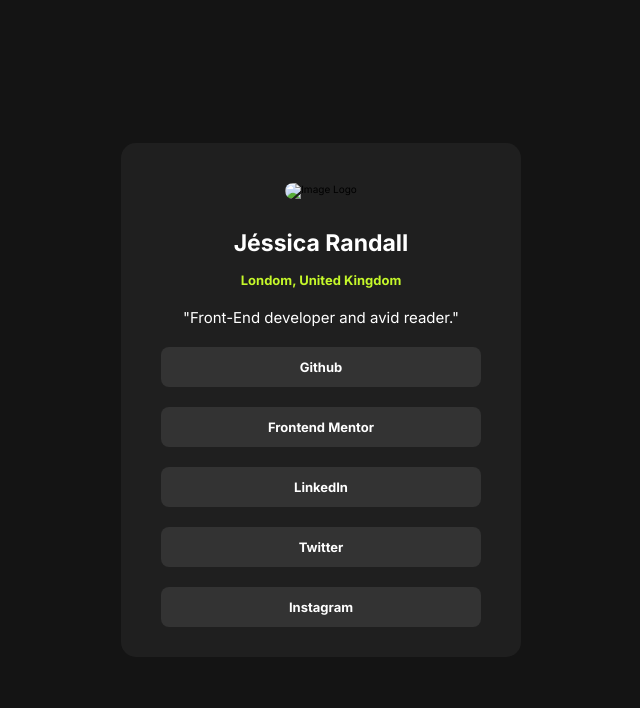
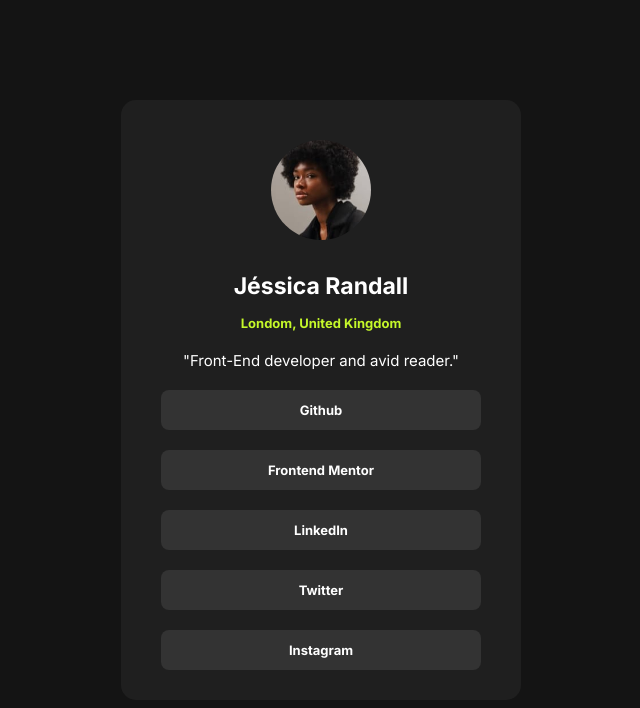
Before and after one commit to MellonFive/frontendmentorsocialprofile, a plain HTML site: page index.html in a window 1280 px wide. Shown: the whole page, without its empty margins (319-959 px from the left). Drawn offline with Linux system fonts and the light colour scheme.

Commit message:
Fixing img

```diff
--- a/index.html
+++ b/index.html
@@ -25,7 +25,7 @@
 
       <div class="perfil">
 
-        <img src="../Social-links-profile/assets/images/avatar-jessica.jpg" alt="Image Logo">
+        <img src="/assets/images/avatar-jessica.jpg" alt="Image Logo">
         <h1 class="name">Jéssica Randall</h1>
         <p class="location">Londom, United Kingdom</p>
 
```
